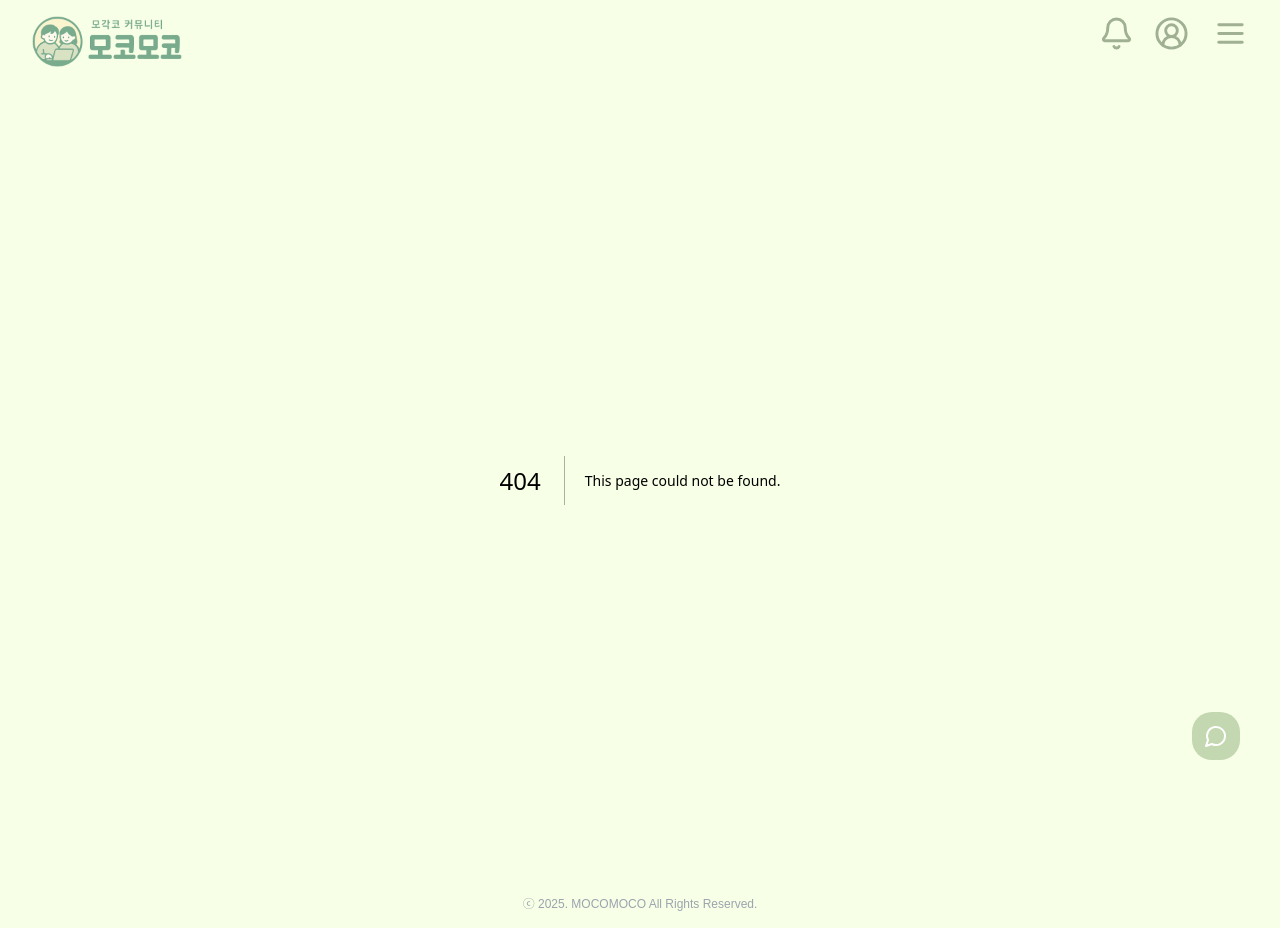
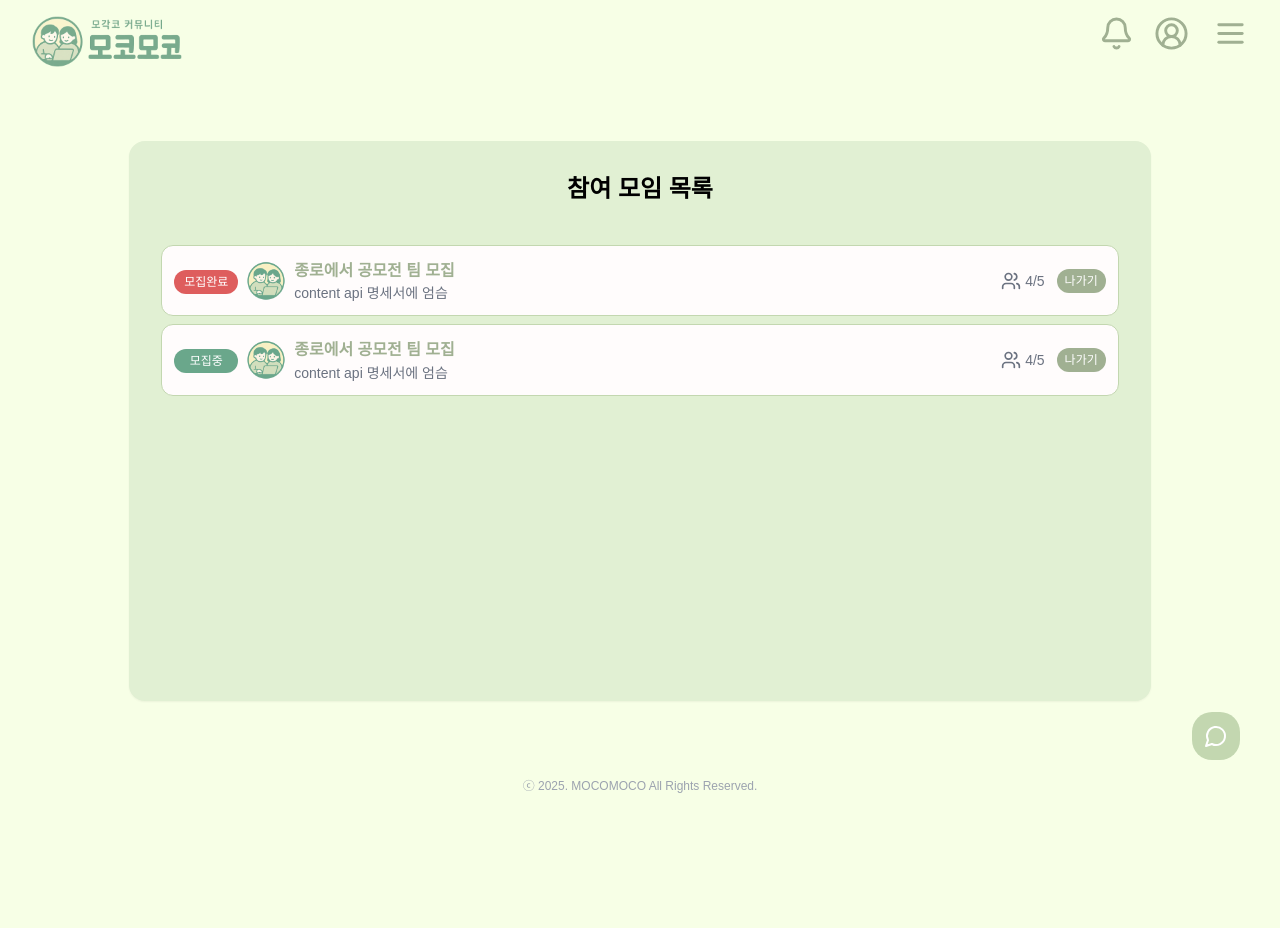
Before and after one commit to seonysun/mocomoco-FE, a Next.js app: page /join in a window 1280 px wide. Before the commit this address had no page. After the commit the page ends 810 px from the top, so only its background shows below. Built offline with nearby package versions, Linux system fonts and the light colour scheme; a web font is replaced by a local one.

Commit message:
Deploy from GitHub Actions

```diff
--- /dev/null
+++ b/src/app/join/page.tsx
@@ -0,0 +1,35 @@
+import MyMoimBox from '@/components/mypage/MyMoimBox';
+import MyMoimCard from '@/components/mypage/MyMoimCard';
+
+const Joinlist = [
+  {
+    id: 17,
+    title: '종로에서 공모전 팀 모집',
+    category: '공모전',
+    is_closed: true,
+    date: '2025-05-06T15:00:00',
+    place_name: '토즈 종로점',
+    created_at: '2025-04-20T14:30:00',
+  },
+  {
+    id: 17,
+    title: '종로에서 공모전 팀 모집',
+    category: '공모전',
+    is_closed: false,
+    date: '2025-05-06T15:00:00',
+    place_name: '토즈 종로점',
+    created_at: '2025-04-20T14:30:00',
+  },
+];
+
+export default function Join() {
+  return (
+    <div className="px-[8%] py-[5%]">
+      <MyMoimBox title="참여 모임 목록">
+        {Joinlist.map(moim => (
+          <MyMoimCard key={moim.id} moim={moim} />
+        ))}
+      </MyMoimBox>
+    </div>
+  );
+}
--- a/src/app/layout.tsx
+++ b/src/app/layout.tsx
@@ -22,7 +22,7 @@ export default function RootLayout({
       </head>
       <body className="flex flex-col bg-main-light px-8">
         <Header />
-        <main className="mx-auto flex w-full max-w-7xl flex-1 items-center">
+        <main className="flex flex-1 justify-center">
           <div className="w-full">{children}</div>
         </main>
         <Footer />
--- a/src/app/page.tsx
+++ b/src/app/page.tsx
@@ -5,10 +5,10 @@ import Link from 'next/link';
 
 export default function Home() {
   return (
-    <div className="flex flex-col items-center gap-4">
-      <div className="flex w-full max-w-5xl flex-col justify-around md:flex-row">
+    <div className="flex min-h-screen flex-col items-center justify-center gap-8">
+      <div className="flex flex-col gap-10 md:flex-row">
         <Image src={Logo} width={400} alt="로고" className="m-auto" />
-        <section className="flex flex-col gap-5 p-4">
+        <section className="flex flex-col gap-7 p-4">
           <h1 className="text-4xl font-bold leading-snug">
             모각코할 사람, 여기 다 모여라!
           </h1>
--- a/src/components/common/button/Button.tsx
+++ b/src/components/common/button/Button.tsx
@@ -21,7 +21,7 @@ const Button = ({
 }: ButtonProps) => {
   const sizeClass = btnSizeMap[size];
   const colorClass = btnColorMap[color];
-  const buttonClass = `w-full rounded-2xl transition-colors focus:outline-none ${sizeClass} ${colorClass} ${className}`;
+  const buttonClass = `rounded-2xl transition-colors focus:outline-none ${sizeClass} ${colorClass} ${className}`;
 
   return (
     <button
--- a/src/components/common/modal/ConfirmModal.tsx
+++ b/src/components/common/modal/ConfirmModal.tsx
@@ -34,10 +34,12 @@ const ConfirmModal = ({
       )}
       {input && <CommonInput box="textarea" />}
       <div className="mt-3 flex w-full justify-center gap-2">
-        <Button color="outline" onClick={onCancel}>
+        <Button color="outline" onClick={onCancel} className="w-1/2">
           {cancelText}
         </Button>
-        <Button onClick={onConfirm}>{confirmText}</Button>
+        <Button onClick={onConfirm} className="w-1/2">
+          {confirmText}
+        </Button>
       </div>
     </div>
   );
--- a/src/components/mypage/MyMoimBox.tsx
+++ b/src/components/mypage/MyMoimBox.tsx
@@ -7,7 +7,7 @@ type BoxProps = {
 
 const MyMoimBox = ({ title, children }: BoxProps) => {
   return (
-    <section className="flex h-[70vh] flex-col gap-2 rounded-2xl bg-main-medium p-8 shadow-sm">
+    <section className="flex h-[70vh] flex-col gap-2 rounded-2xl bg-[#E1F0D3] p-8 shadow-sm">
       {title && (
         <h2 className="mb-8 text-center text-2xl font-semibold">{title}</h2>
       )}
--- a/src/components/mypage/MyMoimCard.tsx
+++ b/src/components/mypage/MyMoimCard.tsx
@@ -21,11 +21,13 @@ const MyMoimCard = ({ moim }: MoimProps) => {
       <div className="flex items-center gap-2">
         <span className="w-16">
           {moim.is_closed ? (
-            <Button size="xs" color="red">
+            <Button size="xs" color="red" className="w-full">
               모집완료
             </Button>
           ) : (
-            <Button size="xs">모집중</Button>
+            <Button size="xs" className="w-full">
+              모집중
+            </Button>
           )}
         </span>
         <Image src={Logo} className="size-10 rounded-xl" alt="유저 이미지" />
--- a/src/styles/globals.css
+++ b/src/styles/globals.css
@@ -27,7 +27,7 @@
 @layer base {
   html,
   body {
-    @apply h-full w-full antialiased;
+    @apply mx-auto min-h-screen w-full max-w-[1440px] antialiased;
     font-family: 'GmarketSans', Arial, Helvetica, sans-serif;
     line-height: 1.6;
   }
```
